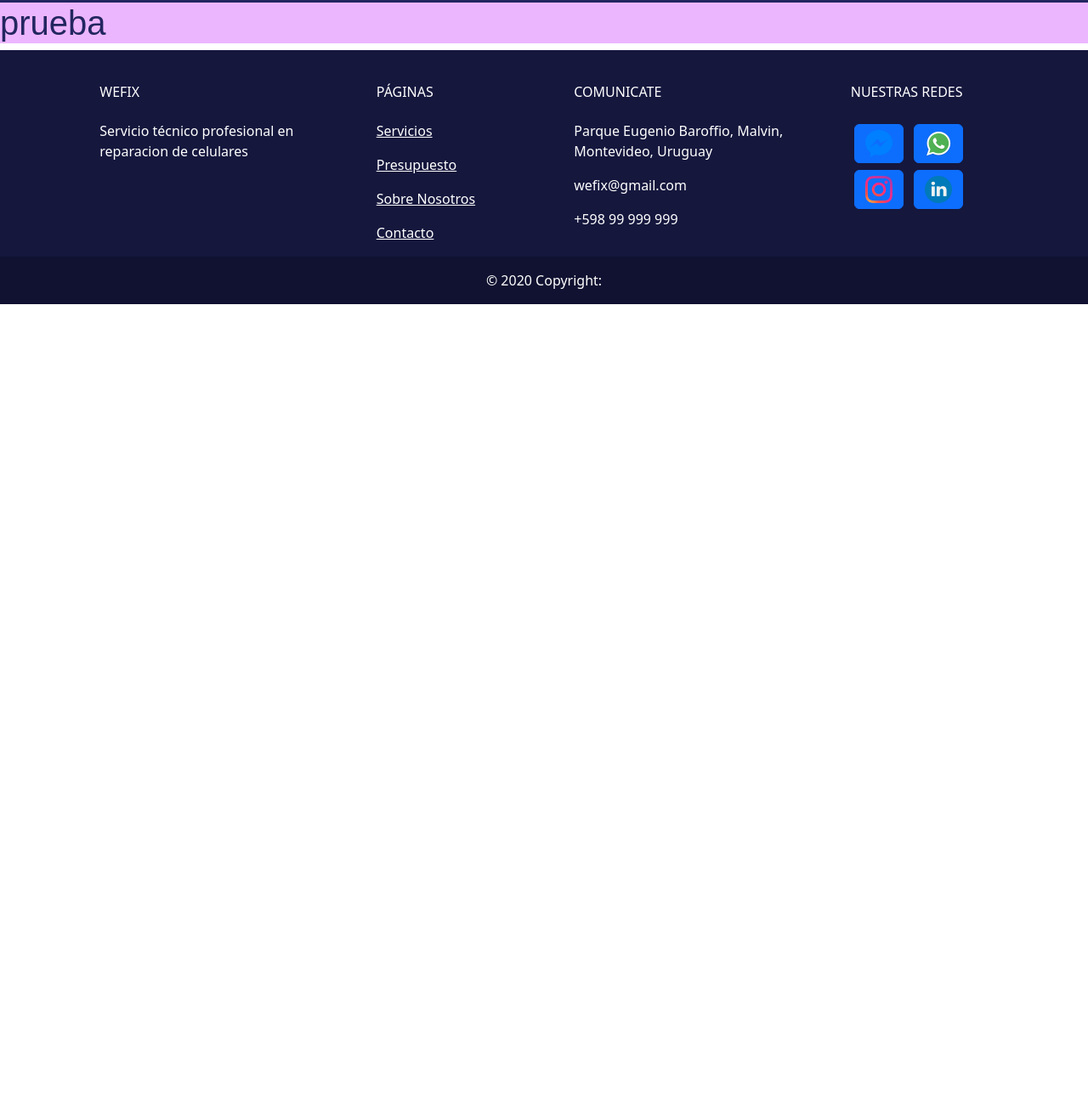
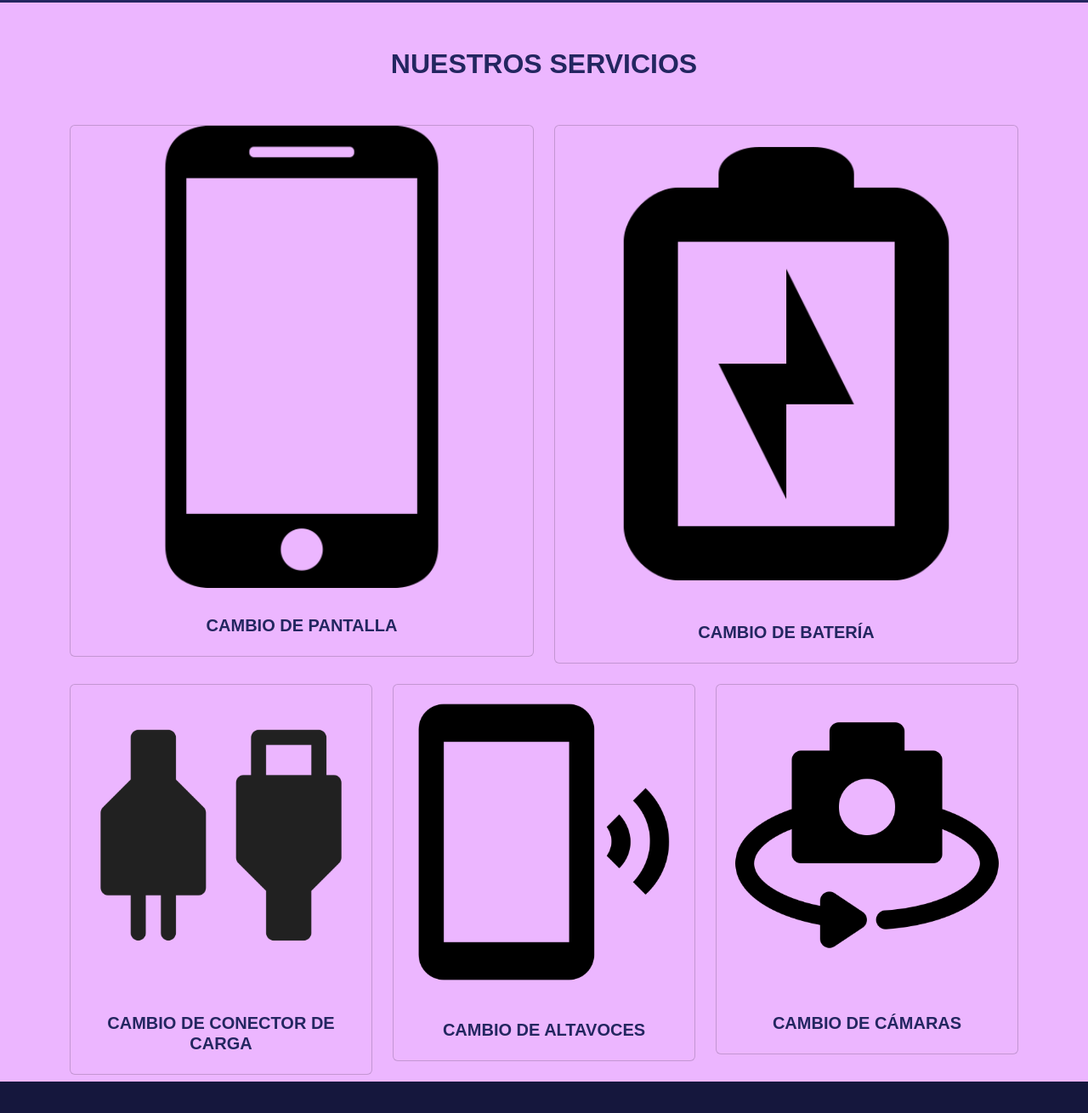
Before and after one commit to enzoFava/ProyectoCoderhouseEnzoFava, a plain HTML site: page pages/services.html in a window 1280 px wide. Shown: the part 183-1493 px from the top of the page at 85% size. Before the commit the page ends 800 px from the top, so only its background shows below. Drawn offline with nearby package versions, Linux system fonts and the light colour scheme.

Commit message:
agrego contendio de services.html

```diff
--- /dev/null
+++ b/Preguntas.txt
@@ -0,0 +1,3 @@
+Como saco los margenes del main?
+como hago para que la imagen principal se ajuste al tamaño del contenedor y sea responsive
+como saco los bordes negros de las cards
--- a/pages/services.html
+++ b/pages/services.html
@@ -12,6 +12,8 @@
 </head>
 
 <body>
+
+<!-- header -->
 
     <header class="sticky-top">
 
@@ -46,8 +48,83 @@
     </header>
 
     <main>
-        <h1>prueba</h1>
+        <div class="row">
+            <div class="col-12">
+                <p class="text-center fs-2 text-uppercase fw-bold m-5">Nuestros servicios</p>
+            </div>
+        </div>
+        <div class="container">
+            <div class="row">
+
+<!-- screen card -->
+
+                <div class="col-lg-6 mb-4">
+                    <div class="card">
+                        <img class="card-img-top" src="../assets/pantalla.png" alt="pantalla">
+
+                        <div class="card-body">
+                            <h5 class="card-title mt-3 text-center fw-bold text-uppercase">Cambio de pantalla</h5>
+                        </div>
+                    </div>
+                </div>
+
+<!-- battery card -->
+
+                <div class="col-lg-6 mb-4">
+                    <div class="card">
+                        <img class="card-img-top mt-2" src="../assets/bateria.png" alt="bateria">
+
+                        <div class="card-body">
+                            <h5 class="card-title mt-3 text-center fw-bold text-uppercase">Cambio de batería</h5>
+                        </div>
+                    </div>
+                </div>
+            </div>
+        </div>
+
+        <div class="container">
+            <div class="row">
+
+<!-- charging card -->
+
+                <div class="col-lg-4 mb-2">
+                    <div class="card">
+                        <img class="card-img-top" src="../assets/conector.png" alt="conector">
+
+                        <div class="card-body">
+                            <h5 class="card-title mt-3 text-center fw-bold text-uppercase">Cambio de conector de carga</h5>
+                        </div>
+                    </div>
+                </div>
+
+<!-- speaker card -->
+
+                <div class="col-lg-4 mb-2">
+                    <div class="card">
+                        <img class="card-img-top mt-2" src="../assets/parlantes.png" alt="altavoces">
+
+                        <div class="card-body">
+                            <h5 class="card-title mt-3 text-center fw-bold text-uppercase">Cambio de altavoces</h5>
+                        </div>
+                    </div>
+                </div>
+
+<!-- camera card -->
+
+                <div class="col-lg-4 mb-2">
+                    <div class="card">
+                        <img class="card-img-top" src="../assets/camara.png" alt="cámaras">
+
+                        <div class="card-body">
+                            <h5 class="card-title mt-3 text-center fw-bold text-uppercase">Cambio de cámaras</h5>
+                        </div>
+                    </div>
+                </div>
+            </div>
+        </div>
     </main>
+
+<!-- footer -->
 
     <footer class="text-center text-lg-start text-white">
         <div class="container p-4 pb-0">
--- a/style.css
+++ b/style.css
@@ -5,7 +5,9 @@ main{
     background-color: #ECB6FF;
     color: #232660;
     font-family: sans-serif, "quicksand"
+
 }
+
 
 /* header style */
 .logo{
@@ -31,7 +33,7 @@ footer{
     height: 4vh;
 }
 
-/* Services style */
+/* index style */
 .box-title{
     background-image: url(./assets/repa2png.png);
     min-height: 65vh;
@@ -49,3 +51,9 @@ footer{
     align-items:center;
     justify-content: center;
 }
+
+/* services style */
+
+.card{
+    background-color: #ECB6FF;
+}
```
Also changed, not shown: index.html (+9 -0 lines).
